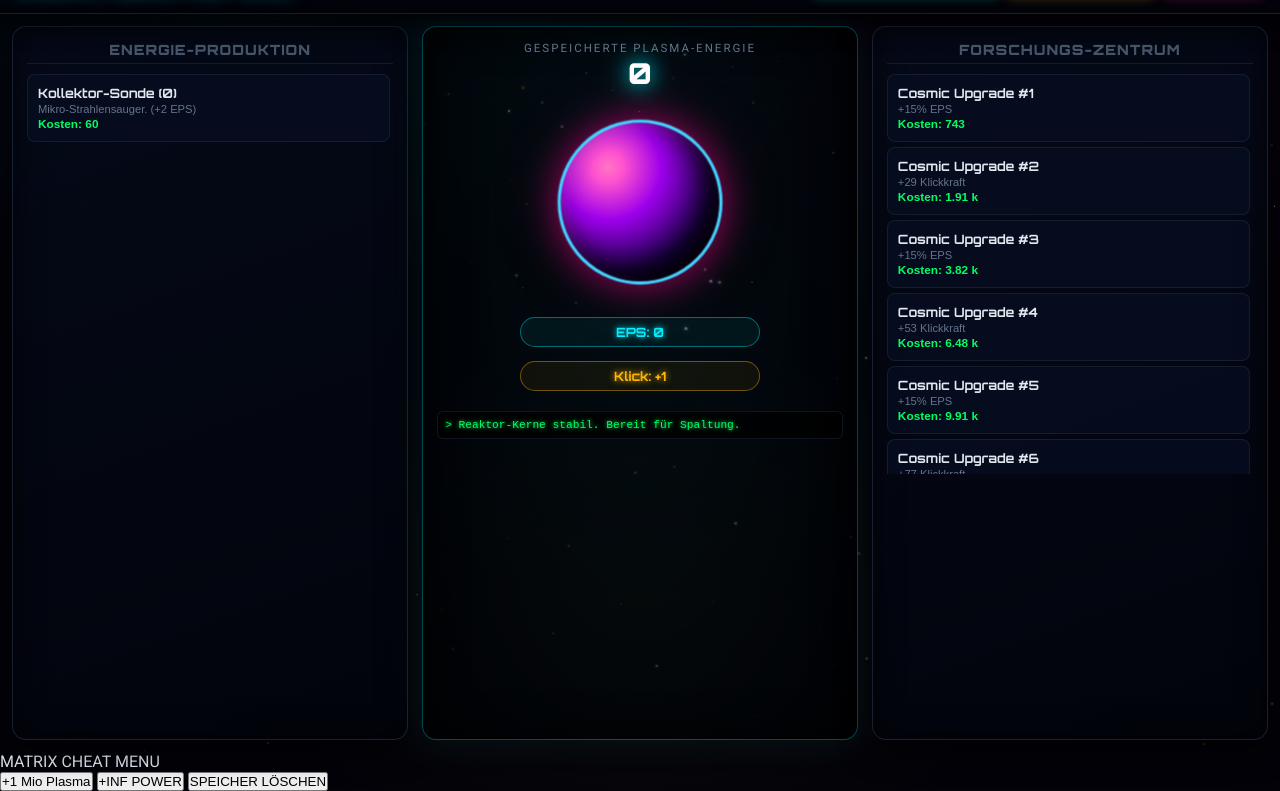
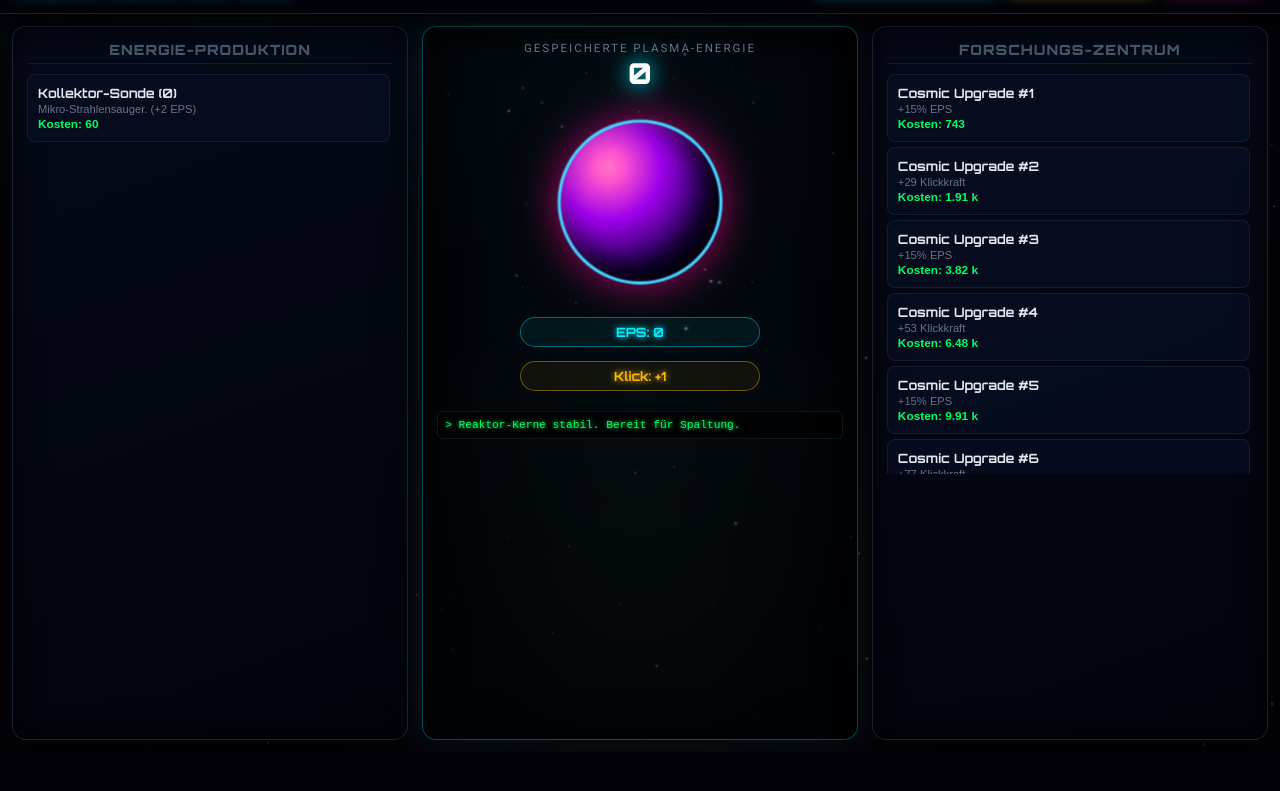
Before and after one commit to Werdergamer10/Space-Clicker, a plain HTML site: page index.html in a window 1280 px wide. Shown: the part 48-839 px from the top of the page. After the commit the page ends 800 px from the top, so only its background shows below. Drawn offline with Linux system fonts and the light colour scheme.

Commit message:
Fix HTML formatting and structure

```diff
--- a/index.html
+++ b/index.html
@@ -136,13 +136,6 @@
         </div>
     </div>
 
-    <!-- DEV PANEL -->
-    <div class="dev-panel" id="dev-menu">
-        <p class="dev-title">MATRIX CHEAT MENU</p>
-        <button class="dev-btn" id="cheat-energy-1m">+1 Mio Plasma</button>
-        <button class="dev-btn" id="cheat-energy-inf">+INF POWER</button>
-        <button class="dev-btn" id="cheat-reset">SPEICHER LÖSCHEN</button>
-    </div>
 
     <script src="script.js"></script>
 </body>
```
